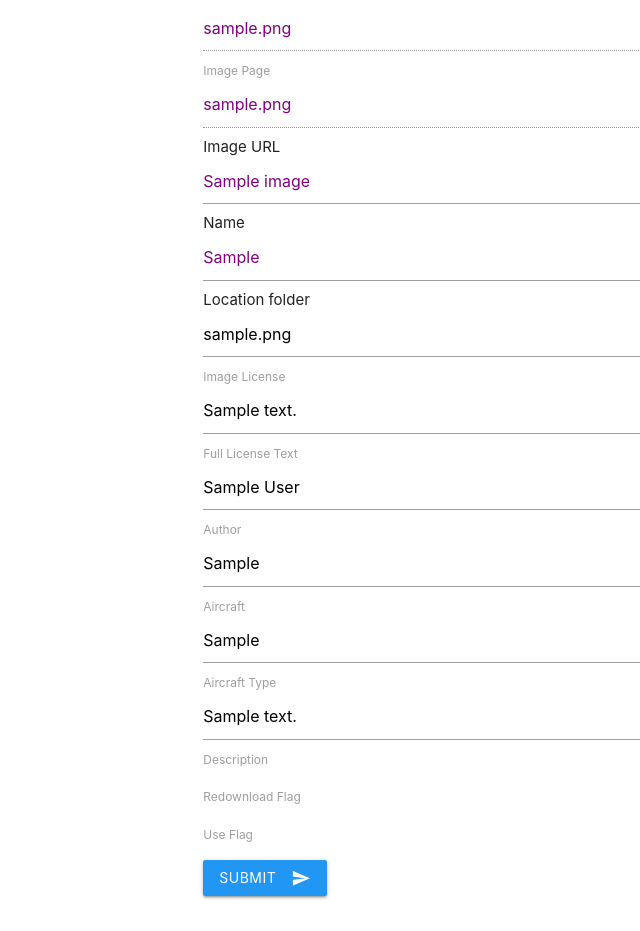
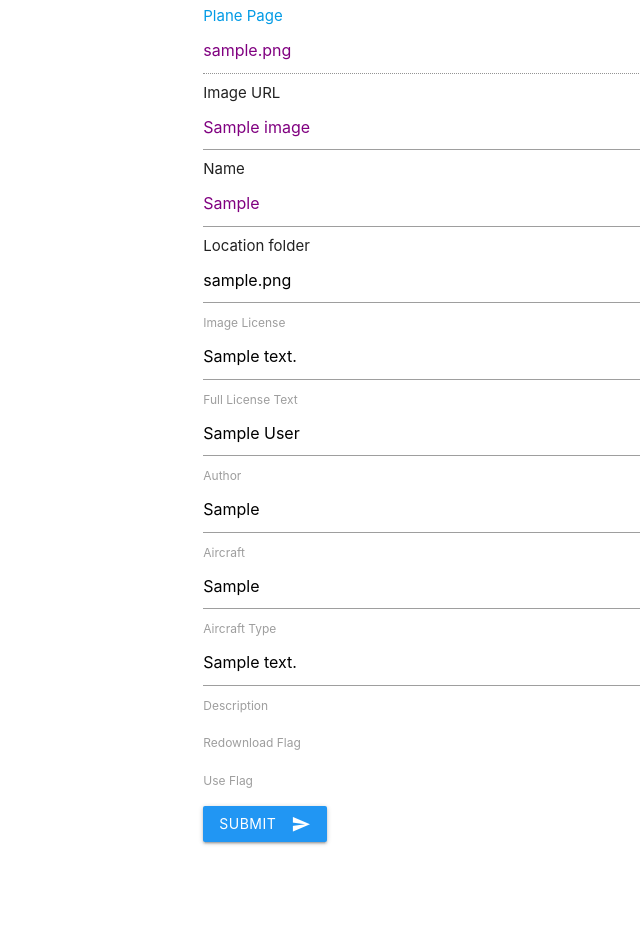
Before and after one commit to willwagner602/AircraftSpotter, a Django app: template PlaneTest/templates/AircraftViewer/aircraft_data.html in a window 1280 px wide. Shown: the part 438-1369 px from the top of the page, without its empty margins (0-640 px from the left). After the commit the page ends 1283 px from the top, so only its background shows below. Run offline with Django 3.2, Linux system fonts and the light colour scheme; tables that the repository leaves empty hold one stand-in row (values such as "Sample post"); the template is opened without the code that fills it: values that come from a table or form of the project are taken from there, most other values are stand-ins (such as "Sample title", 1, 10 or a date in 2020); parts of the project's set-up code (start-up, migrations or seed data) failed here and were passed over; some libraries are stand-ins or nearby versions.

Commit message:
- Minor updates to the aircraft data page and view

```diff
--- a/PlaneTest/templates/AircraftViewer/aircraft_data.html
+++ b/PlaneTest/templates/AircraftViewer/aircraft_data.html
@@ -1,7 +1,7 @@
 {% extends 'AircraftViewer/aircraft_viewer.html' %}
 
     {% block title %}
-        <title>Data Manager</title>
+        <title>Plane Data</title>
     {% endblock %}
 
     {% block content %}
@@ -20,10 +20,8 @@
                     <img src="{{ location }}" width="50%"/>
                         <form action={{ data_url }} method="post">
                             {% csrf_token %}
-                                <input type="text" name="image_page" value="{{ aircraft_data.image_page }}" readonly="readonly" style="color:purple;"/>
-                            <a href="{{ aircraft_data.image_page }}">
-                                <label for="image_page">Image Page</label>
-                            </a>
+                            <a href="{{ aircraft_data.image_page }}"> Plane Page </a>
+                            <input type="text" name="image_page" value="{{ aircraft_data.image_page }}" readonly="readonly" hidden="hidden" style="color:purple;"/>
                             <input type="text" name="image_url" value="{{ aircraft_data.image_url }}" readonly="readonly" style="color:purple; />
                                 <label for="image_url">Image URL</label>
                             <input type="text" name="name" value="{{ aircraft_data.name }}" style="color:purple; />
--- a/PlaneTest/views.py
+++ b/PlaneTest/views.py
@@ -15,7 +15,7 @@
 def aircraft_test(request):
 
     # get the individual plane for display, and the necessary data to display it
-    plane = Aircraft.objects.filter(redownload_flag__exact=0, aircraft_type__isnull=False).order_by('?').first()
+    plane = Aircraft.objects.filter(use_flag=True).order_by('?').first()
 
     # get information necessary to identify similar planes for challenging multiple choice options
     plane_model = plane.aircraft
```
